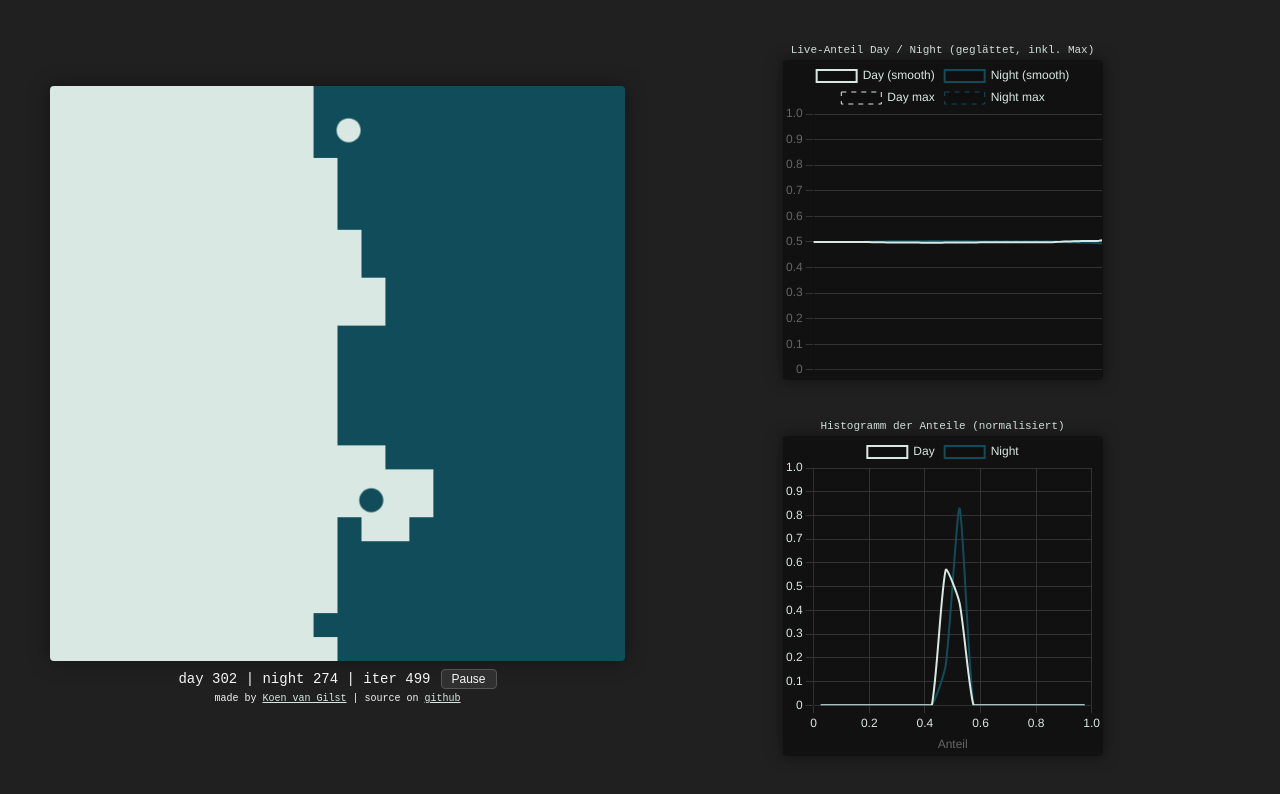
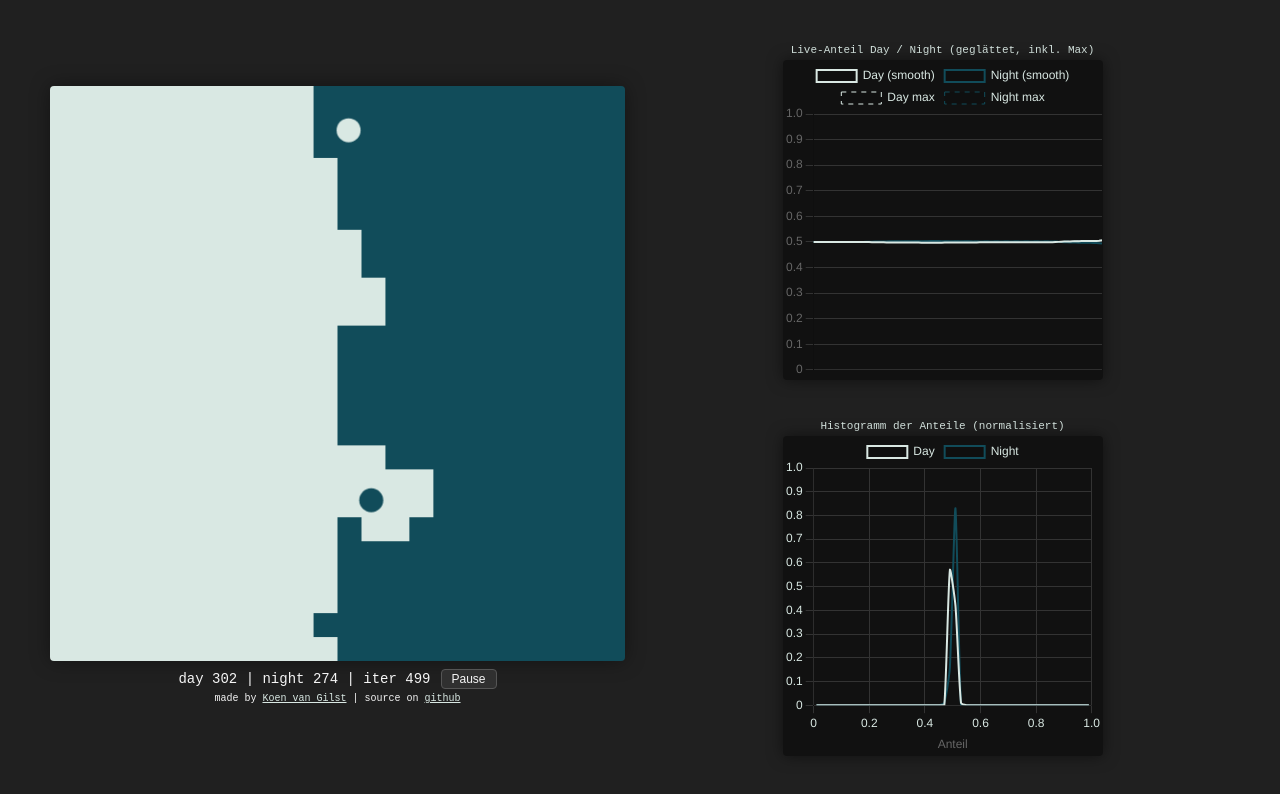
Before and after one commit to hkempf/pong-wars-stats, a plain HTML site: page index.html in a window 1280 px wide. Drawn offline with nearby package versions, Linux system fonts and the light colour scheme.

Commit message:
Update index.html
increased bins to 50

```diff
--- a/index.html
+++ b/index.html
@@ -318,7 +318,7 @@
     const histCtx = document.getElementById("histChart").getContext("2d");
 
     const maxPoints = 600;
-    const bins = 20;
+    const bins = 50;
     const binWidth = 1 / bins;
     const binCenters = Array.from(
       { length: bins },
```
